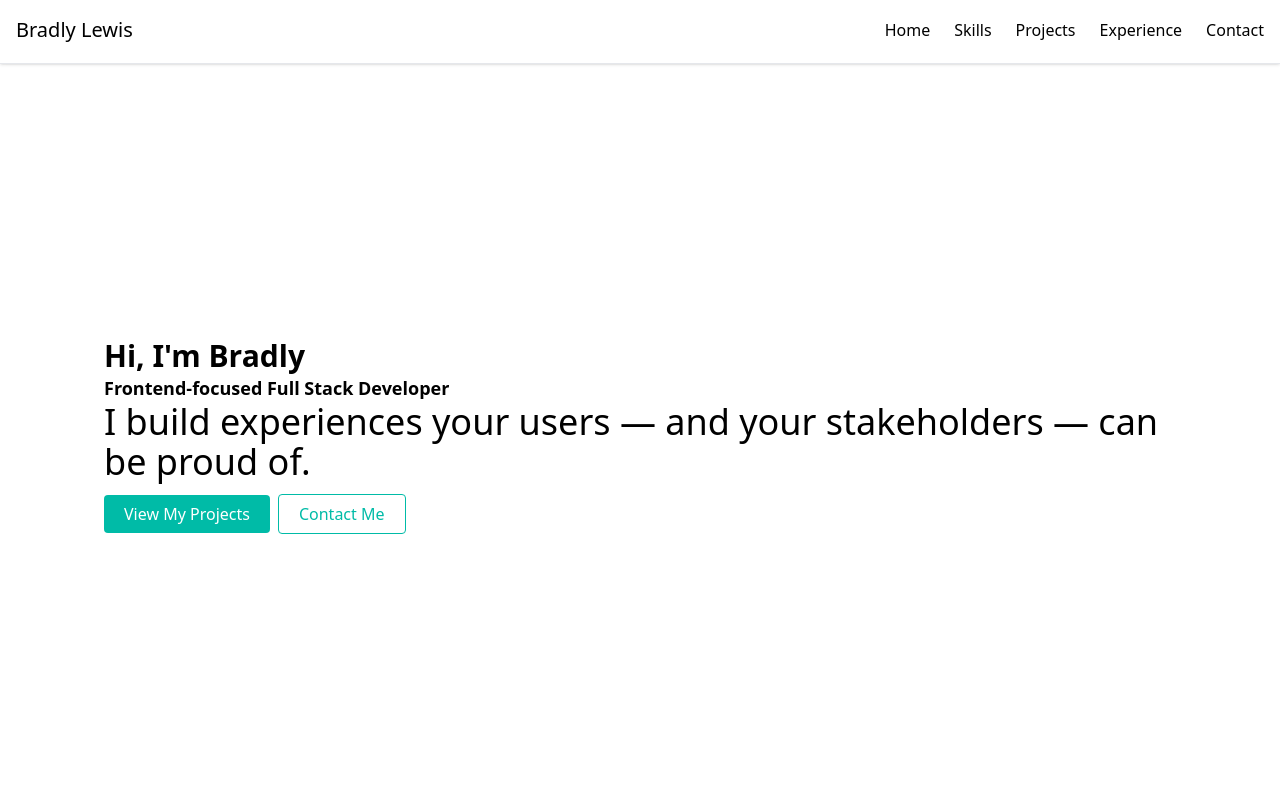
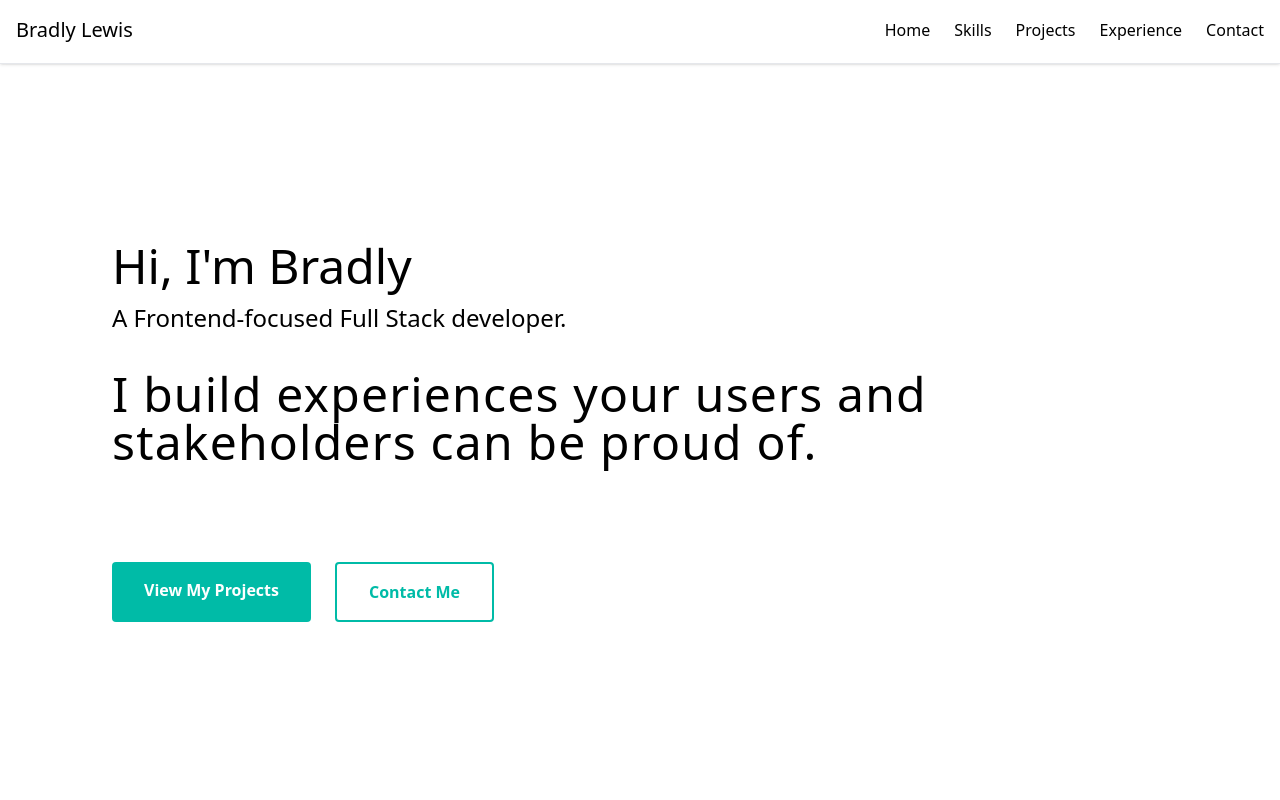
Before and after one commit to bradlylewis/my-portfolio-site, a React (Vite) app: page / in a window 1280 px wide. Shown: the top 800 px of the page. Built offline with nearby package versions, Linux system fonts and the light colour scheme.

Commit message:
update hero page wip

```diff
--- a/src/components/Hero.jsx
+++ b/src/components/Hero.jsx
@@ -1,13 +1,13 @@
 export default function Hero() {
   return (
     <section id="hero" className="min-h-[calc(100vh-4rem)] flex items-center flex-column">
-      <div className="container mx-auto max-w-6xl px-10">
-        <h1 className="text-3xl font-bold">Hi, I'm Bradly</h1>
-        <p className="text-lg font-bold">Frontend-focused Full Stack Developer</p>
-        <p className="text-4xl">I build experiences your users — and your stakeholders — can be proud of.</p>
-        <div className="mt-5">
-          <a href="#projects" className="bg-teal-500 text-white px-5 py-2 rounded hover:bg-teal-600 mr-2 transition">View My Projects</a>
-          <a href="#contact" className="border border-teal-500 px-5 py-2 rounded text-teal-500 hover:bg-gray-50 transition">Contact Me</a>
+      <div className="container mx-auto lg:max-w-6xl px-4 md:px-12">
+        <h1 className="text-3xl lg:text-5xl font-semi-bold lg:mb-3">Hi, I'm Bradly</h1>
+        <p className="text-lg lg:text-2xl font-semi-bold mb-5 lg:mb-9">A Frontend-focused Full Stack developer.</p>
+        <p className="text-4xl lg:text-5xl tracking-wide">I build experiences your users and stakeholders can be proud of.</p>
+        <div className="flex flex-col md:flex-row gap-4 text-center mt-24">
+          <a href="#projects" className="bg-teal-500 text-white py-5 md:py-4 md:px-8 rounded font-bold hover:bg-teal-600 mr-2 transition">View My Projects</a>
+          <a href="#contact" className="border-2 border-teal-500 py-5 md:py-4 md:px-8 rounded font-bold text-teal-500 hover:bg-gray-50 transition">Contact Me</a>
         </div>
       </div>
     </section>
```
